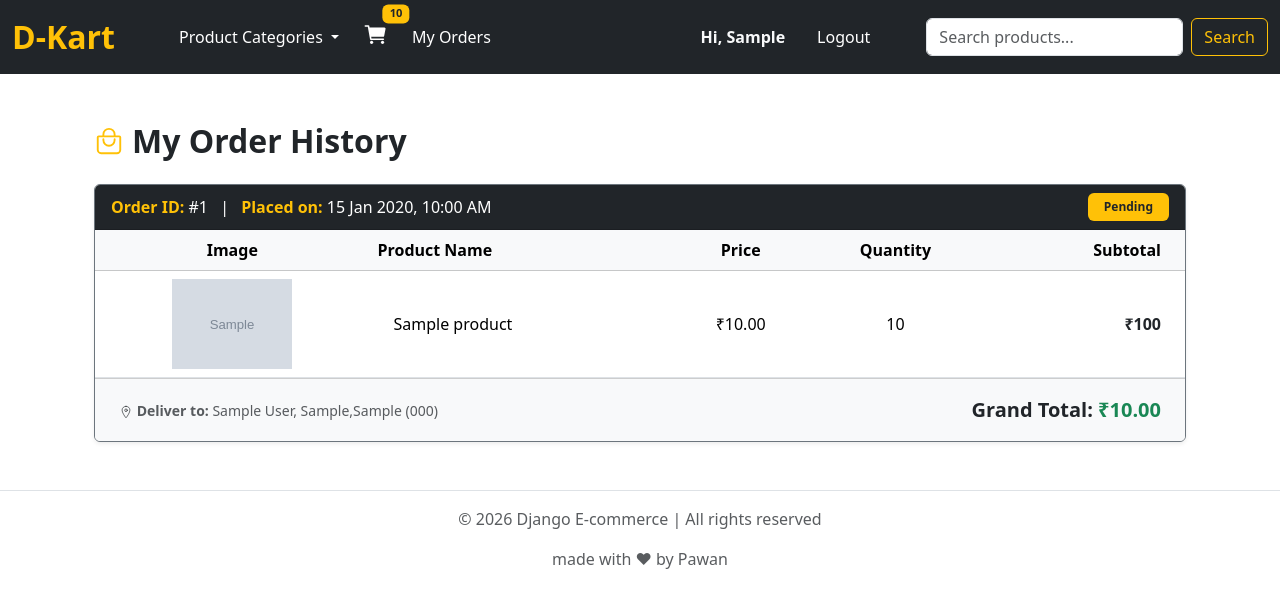
After one commit to PawanCodeCrafts/django-ecommerce, a Django app: page /order_history/ in a window 1280 px wide. The commit adds this page. Shown: the top 608 px of the page. Run offline with Django 5.2, Linux system fonts and the light colour scheme; a user stored in the database is signed in; tables that the repository leaves empty hold one stand-in row (values such as "Sample post"); grey boxes marked "Sample" are stand-in pictures.

Commit message:
write order_history logic and add uuid for orders

```diff
--- a/shop/models.py
+++ b/shop/models.py
@@ -1,5 +1,10 @@
 from django.db import models
 from django.contrib.auth.models import User
+import uuid
+
+# uuid generation
+def generate_uuid():
+    return uuid.uuid4().hex[:8].upper()
 
 # category of products
 class Category(models.Model):
@@ -88,13 +93,13 @@ class Address(models.Model):
 
 # order details
 class Order(models.Model):
+    order_uuid = models.CharField(max_length=20, unique=True, default=generate_uuid, editable=False)
     user = models.ForeignKey(User, on_delete=models.CASCADE)
     address =  models.ForeignKey(Address, on_delete=models.SET_NULL, null=True)
     created_at = models.DateTimeField(auto_now_add=True)
     total_price = models.DecimalField(max_digits=10, decimal_places=2)
     order_status = models.CharField(default='Pending' , max_length=20)
     # payment_id = models.CharField(max_length=100, blank=True, null=True)
-    # ordered = models.BooleanField(default=False)
 
     def __str__(self):
         return f'Order {self.id} by {self.user.username}'
--- /dev/null
+++ b/shop/templates/shop/order_history.html
@@ -0,0 +1,88 @@
+{% extends 'base.html' %}
+
+{% block title %} My Orders {% endblock %}
+
+{% block content %}
+<div class="container my-5">
+    <div class="d-flex align-items-center mb-4 gap-2">
+        <ion-icon name="bag-handle-outline" style="font-size: 30px; color: #ffc107;"></ion-icon>
+        <h2 class="fw-bold m-0">My Order History</h2>
+    </div>
+
+    {% if user_orders %}
+        {% for order in user_orders %}
+            <div class="card shadow-sm mb-4 border-secondary">
+                <div class="card-header bg-dark text-white d-flex flex-wrap justify-content-between align-items-center gap-2">
+                    <div>
+                        <span class="fw-bold text-warning">Order ID:</span> #{{ order.order_uuid }}
+                        <span class="mx-2 text-white">|</span>
+                        <span class="fw-bold text-warning">Placed on:</span> {{ order.created_at|date:"d M Y, h:i A" }}
+                    </div>
+                    <div>
+                        <span class="badge bg-{% if order.order_status == 'Pending' %}warning text-dark{% elif order.order_status == 'Delivered' %}success{% else %}info{% endif %} fw-bold px-3 py-2 fs-7">
+                            {{ order.order_status }}
+                        </span>
+                    </div>
+                </div>
+
+                <div class="card-body p-0">
+                    <div class="table-responsive">
+                        <table class="table table-hover align-middle m-0 text-center">
+                            <thead class="table-light">
+                                <tr>
+                                    <th scope="col">Image</th>
+                                    <th scope="col" class="text-start">Product Name</th>
+                                    <th scope="col">Price</th>
+                                    <th scope="col">Quantity</th>
+                                    <th scope="col" class="text-end pe-4">Subtotal</th>
+                                </tr>
+                            </thead>
+                            <tbody>
+                                {% for item in order.orderitems.all %}
+                                    <tr>
+                                       <td>
+                                        <img src="{{item.product.image.url}}" style="height:90px;width:auto;object-fit:cover;">
+                                       </td>
+                                        <td class="text-start ps-4">
+                                            {{ item.product.name }}
+                                        </td>
+                                        <td>₹{{ item.price }}</td>
+                                        <td>{{ item.quantity }}</td>
+                                        <td class="text-end fw-bold text-dark pe-4">
+                                            ₹{% widthratio item.price 1 item.quantity %}
+                                        </td>
+                                    </tr>
+                                {% endfor %}
+                            </tbody>
+                        </table>
+                    </div>
+                </div>
+
+                <div class="card-footer bg-light d-flex flex-wrap justify-content-between align-items-center py-3 px-4">
+                    <div class="text-muted small">
+                        <ion-icon name="location-outline" class="align-middle"></ion-icon>
+                        <span class="fw-semibold">Deliver to:</span>
+                        {% if order.address %}
+                            {{ order.address.full_name }}, {{ order.address.city }},{{ order.address.street }} ({{ order.address.pincode }})
+                        {% else %}
+                            Address not available
+                        {% endif %}
+                    </div>
+                    <div class="fs-5 fw-bold">
+                        Grand Total: <span class="text-success">₹{{ order.total_price }}</span>
+                    </div>
+                </div>
+            </div>
+        {% endfor %}
+    {% else %}
+        <div class="text-center py-5 shadow-sm rounded bg-light border">
+            <ion-icon name="cart-outline" style="font-size: 60px; color: #6c757d;"></ion-icon>
+            <h3 class="mt-3 fw-bold text-secondary">No Orders Yet!</h3>
+            <p class="text-muted">You haven't placed any orders with D-Kart yet.</p>
+            <a href="{% url 'shop:product_list' %}" class="btn btn-warning fw-bold mt-2 shadow-sm">
+                Start Shopping
+            </a>
+        </div>
+    {% endif %}
+</div>
+{% endblock %}
--- a/shop/templates/shop/order_summary.html
+++ b/shop/templates/shop/order_summary.html
@@ -91,12 +91,12 @@
                     <form method="POST" action="{% url 'shop:place_order' %}">
                         {% csrf_token %}
                         <button type="submit" class="text-decoration-none btn btn-warning btn-lg w-100 fw-bold shadow-sm">
-                            Proceed to  Payment <ion-icon name="arrow-forward-sharp"></ion-icon>
+                            Place Order [COD] <ion-icon name="arrow-forward-sharp"></ion-icon>
                         </button>
                     </form>
 
                     <div class="text-center mt-3">
-                        <a href="{% url 'shop:checkout' %}" class="text-decoration-none text-muted small">← Go Back to Addresses</a>
+                        <a href="{% url 'shop:cart_display' %}" class="text-decoration-none text-muted small">← Go Back to cart</a>
                     </div>
                 </div>
             </div>
--- a/shop/templates/shop/product_detail.html
+++ b/shop/templates/shop/product_detail.html
@@ -35,6 +35,7 @@
         </div>
 
     {% else %}
+
     <br>
     <h6 class="text-danger w-100 fw-bold" disabled>
         ❌ Oops!! product is Out of Stock
--- a/shop/urls.py
+++ b/shop/urls.py
@@ -16,6 +16,7 @@ urlpatterns = [
     path('order_summary/', views.order_summary, name='order_summary'),
     path("place_order/", views.place_order, name="place_order"),
     path("order_success/", views.order_success, name="order_success"),
+    path("order_history/",  views.order_history, name="order_history"),
 
     path('<slug:category_slug>/' , views.product_list, name='product_list_by_category'),
     path('<int:pk>/<slug:slug>/' , views.product_detail, name='product_detail'),
--- a/shop/views.py
+++ b/shop/views.py
@@ -193,6 +193,7 @@ def place_order(request):
             user = request.user,
             address = selected_address,
             total_price = active_cart.get_grand_price(),
+            order_status = "Out for Delivery"
         )
 
         for item in cart_items:
@@ -213,3 +214,10 @@ def place_order(request):
 
 def order_success(request):
     return render(request, 'shop/order_success.html')
+
+@login_required(login_url="accounts:login")
+def order_history(request):
+    user_orders = Order.objects.filter(user=request.user).order_by('-created_at')
+
+    context = {'user_orders': user_orders}
+    return render(request, 'shop/order_history.html', context )
--- a/templates/base.html
+++ b/templates/base.html
@@ -11,27 +11,27 @@
 <body>
     <nav class="navbar navbar-expand-lg navbar-dark bg-dark">
         <div class="container-fluid">
-            <a class="navbar-brand" href="{% url 'shop:product_list' %}">D-Kart</a>
+            <a class="navbar-brand text-warning fw-bolder fs-2" href="{% url 'shop:product_list' %}">D-Kart</a>
             <button class="navbar-toggler" type="button" data-bs-toggle="collapse"
                 data-bs-target="#navbarNavDarkDropdown" aria-controls="navbarNavDarkDropdown" aria-expanded="false"
                 aria-label="Toggle navigation">
                 <span class="navbar-toggler-icon"></span>
             </button>
             <div class="collapse navbar-collapse" id="navbarNavDarkDropdown">
-                <ul class="navbar-nav">
-                    <li class="nav-item dropdown">
-                        <button class="btn btn-dark dropdown-toggle" data-bs-toggle="dropdown" aria-expanded="false">
+                <ul class="navbar-nav ms-5 d-flex align-items-center">
+                    <li class="nav-item dropdown me-3">
+                        <a class="dropdown-toggle text-decoration-none text-white" data-bs-toggle="dropdown" aria-expanded="false">
                             Product Categories
-                        </button>
+                        </a>
                         <ul class="dropdown-menu dropdown-menu-dark">
                             {% for x in all_categories %}
-                            <li><a class="dropdown-item"
+                            <li><a class="dropdown-item me-3"
                                     href="{% url 'shop:product_list_by_category' x.slug %}">{{x.name}}</a></li>
                             {% endfor %}
                         </ul>
                     </li>
                     {% if request.user.is_authenticated %}
-                    <li class='nav-item px-3'>
+                    <li class='nav-item me-3'>
                         <a href="{% url 'shop:cart_display' %}" class="nav-link position-relative d-inline-block">
                             <ion-icon name="cart" style="font-size: 25px; color:white;"></ion-icon>
                             <span class="position-absolute top-0 start-100 translate-middle badge rounded bg-warning text-dark"
@@ -44,12 +44,16 @@
                             </span>
                         </a>
                     </li>
+                      <li>
+                        <a class="nav-item me-3 text-decoration-none text-white"
+                                    href="{% url 'shop:order_history' %}">My Orders</a>
+                      </li>
                     {% endif %}
                 </ul>
 
                 <div class="navbar-nav ms-auto px-5">
                     {% if request.user.is_authenticated %}
-                    <span class="nav-link text-light text-capitalize fw-bolder">Hi, {{ user.username }}</span>
+                    <span class="nav-link me-3 text-light text-capitalize fw-bolder">Hi, {{ user.username }}</span>
                     <form action="{% url 'accounts:logout' %}" method="post" class="d-inline m-0 p-0">
             {% csrf_token %}
             <button type="submit" class="btn btn-link nav-item nav-link text-white" style="text-decoration: none;">
@@ -57,8 +61,8 @@
             </button>
         </form>
                     {% else %}
-                    <a class="nav-item nav-link" href="{% url 'accounts:login' %}">Login</a>
-                    <a class="nav-item nav-link" href="{% url 'accounts:signup' %}">Register</a>
+                    <a class="nav-item me-3" href="{% url 'accounts:login' %}">Login</a>
+                    <a class="nav-item me-3" href="{% url 'accounts:signup' %}">Register</a>
                     {% endif %}
                 </div>
             </div>
```
Also changed, not shown: shop/migrations/0009_order_order_uuid.py (added), shop/migrations/0010_alter_order_order_uuid.py (added).
